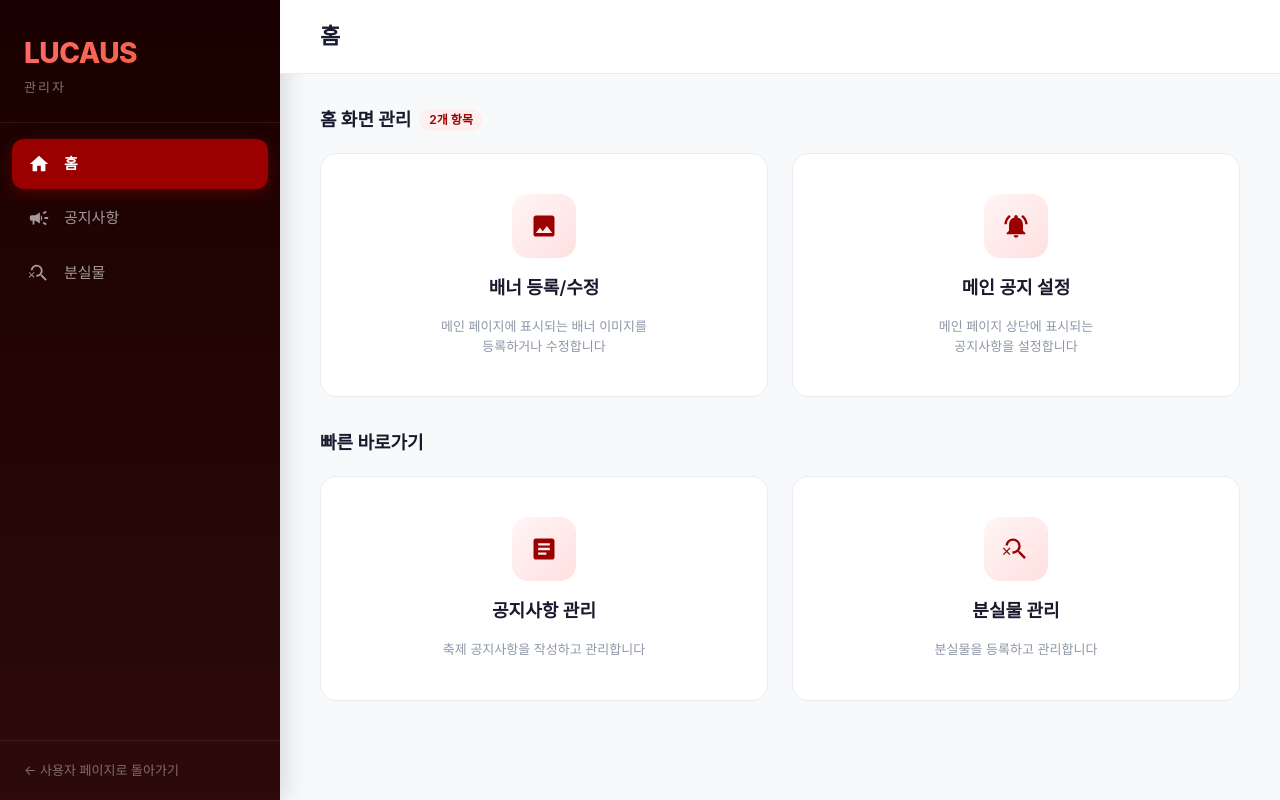
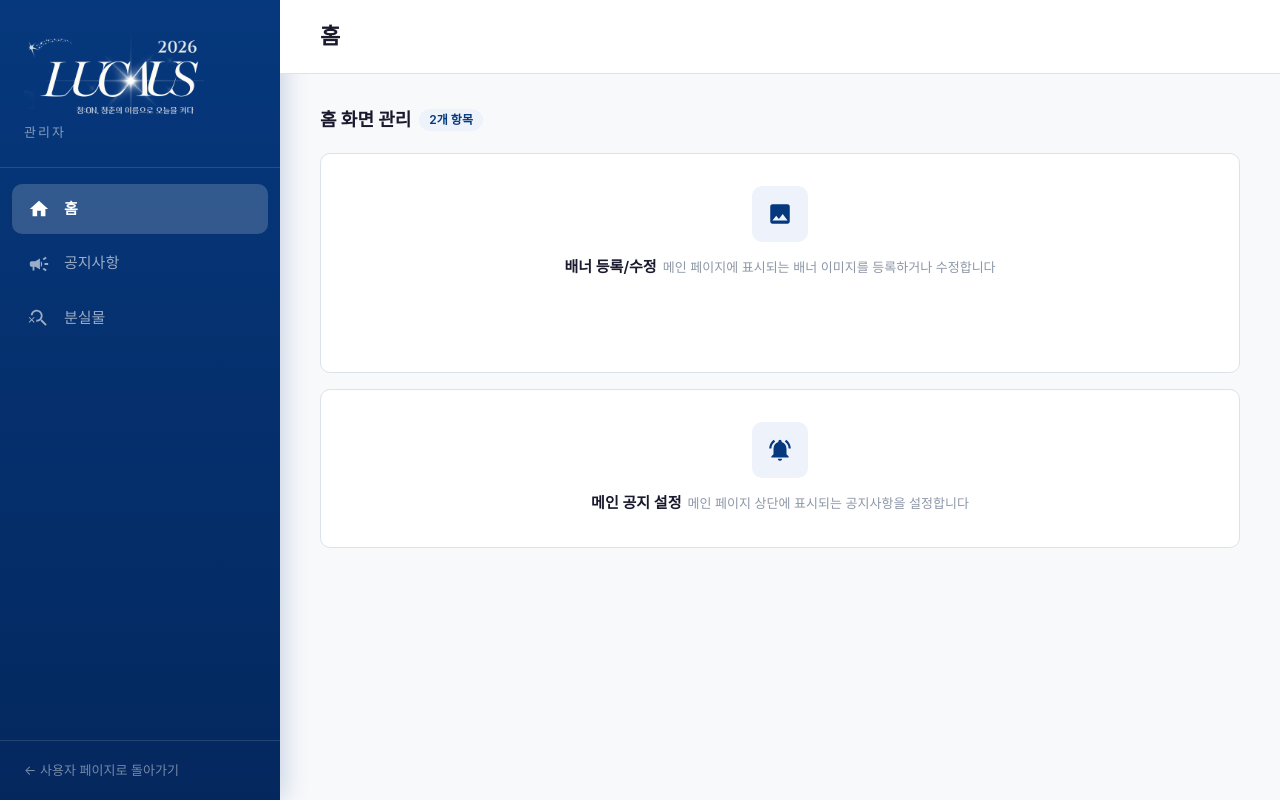
Before and after one commit to LUCAUS-Likelion14th/FrontEnd, a Next.js app: page /admin in a window 1280 px wide. Built offline with nearby package versions, Linux system fonts and the light colour scheme.

Commit message:
style: 관리자페이지 디자인 수정

```diff
--- a/src/app/admin/admin.css
+++ b/src/app/admin/admin.css
@@ -1,9 +1,3 @@
-/* ========================================
-   Admin Page Styles
-   Based on Figma: LUCAUS Admin (1611:12743)
-   ======================================== */
-
-/* Hide the main site Header & BottomNav when admin layout is active */
 .admin-root ~ header,
 .admin-root ~ nav,
 body:has(.admin-root) header,
@@ -35,32 +29,22 @@ body:has(.admin-root) main.min-h-screen {
   height: 100vh;
   display: flex;
   flex-direction: column;
-  background: linear-gradient(180deg, #1a0000 0%, #2d0a0a 100%);
+  background: linear-gradient(180deg, #06387d 0%, #04285e 100%);
   color: #ffffff;
   overflow-y: auto;
-  box-shadow: 4px 0 24px rgba(0, 0, 0, 0.15);
+  box-shadow: 4px 0 24px rgba(6, 56, 125, 0.2);
 }
 
 .admin-sidebar__header {
   padding: 32px 24px 24px;
-  border-bottom: 1px solid rgba(255, 255, 255, 0.08);
-}
-
-.admin-sidebar__logo {
-  font-size: 28px;
-  font-weight: 800;
-  letter-spacing: -0.5px;
-  background: linear-gradient(135deg, #ff6b6b, #ee5a24);
-  -webkit-background-clip: text;
-  -webkit-text-fill-color: transparent;
-  background-clip: text;
+  border-bottom: 1px solid rgba(255, 255, 255, 0.12);
 }
 
 .admin-sidebar__subtitle {
   display: block;
   font-size: 13px;
   font-weight: 500;
-  color: rgba(255, 255, 255, 0.45);
+  color: rgba(255, 255, 255, 0.5);
   margin-top: 4px;
   letter-spacing: 2px;
   text-transform: uppercase;
@@ -79,7 +63,7 @@ body:has(.admin-root) main.min-h-screen {
   align-items: center;
   gap: 14px;
   padding: 14px 16px;
-  border-radius: 12px;
+  border-radius: 10px;
   font-size: 15px;
   font-weight: 500;
   color: rgba(255, 255, 255, 0.6);
@@ -90,18 +74,17 @@ body:has(.admin-root) main.min-h-screen {
 
 .admin-sidebar__item:hover {
   color: rgba(255, 255, 255, 0.9);
-  background: rgba(255, 255, 255, 0.06);
+  background: rgba(255, 255, 255, 0.08);
 }
 
 .admin-sidebar__item--active {
   color: #ffffff;
-  background: #9a0000;
-  box-shadow: 0 4px 16px rgba(154, 0, 0, 0.4);
+  background: rgba(255, 255, 255, 0.18);
   font-weight: 600;
 }
 
 .admin-sidebar__item--active:hover {
-  background: #b50000;
+  background: rgba(255, 255, 255, 0.22);
 }
 
 .admin-sidebar__icon {
@@ -111,13 +94,13 @@ body:has(.admin-root) main.min-h-screen {
 
 .admin-sidebar__footer {
   padding: 20px 24px;
-  border-top: 1px solid rgba(255, 255, 255, 0.08);
+  border-top: 1px solid rgba(255, 255, 255, 0.12);
 }
 
 .admin-sidebar__back-link {
   display: block;
   font-size: 13px;
-  color: rgba(255, 255, 255, 0.4);
+  color: rgba(255, 255, 255, 0.45);
   text-decoration: none;
   transition: color 0.2s;
 }
@@ -140,7 +123,7 @@ body:has(.admin-root) main.min-h-screen {
   justify-content: space-between;
   padding: 20px 40px;
   background: #ffffff;
-  border-bottom: 1px solid #e8ecf1;
+  border-bottom: 1px solid #dce2e9;
   min-height: 72px;
 }
 
@@ -165,54 +148,63 @@ body:has(.admin-root) main.min-h-screen {
 /* ---- Cards ---- */
 .admin-cards {
   display: grid;
-  grid-template-columns: repeat(auto-fill, minmax(300px, 1fr));
-  gap: 24px;
+  grid-template-rows: repeat(auto-fill, minmax(220px, 1fr));
+  gap: 16px;
+}
+
+.admin-cards--column {
+  grid-template-columns: 1fr;
 }
 
 .admin-card {
   display: flex;
   flex-direction: column;
   align-items: center;
-  justify-content: center;
-  gap: 16px;
-  padding: 40px 32px;
+  gap: 14px;
+  padding: 32px 24px;
   background: #ffffff;
-  border: 1px solid #e8ecf1;
-  border-radius: 16px;
+  border: 1px solid #dce2e9;
+  border-radius: 10px;
   text-decoration: none;
   color: inherit;
-  transition: all 0.25s ease;
+  transition: all 0.2s ease;
   cursor: pointer;
-  min-height: 220px;
 }
 
 .admin-card:hover {
-  border-color: #9a0000;
-  box-shadow: 0 8px 32px rgba(154, 0, 0, 0.08);
+  border-color: #06387d;
+  box-shadow: 0 4px 20px rgba(6, 56, 125, 0.1);
   transform: translateY(-2px);
 }
 
 .admin-card__icon-wrapper {
-  width: 64px;
-  height: 64px;
+  width: 56px;
+  height: 56px;
   display: flex;
   align-items: center;
   justify-content: center;
-  border-radius: 16px;
-  background: linear-gradient(135deg, #fff5f5, #ffe0e0);
-  color: #9a0000;
-  font-size: 28px;
-  transition: all 0.25s ease;
+  border-radius: 10px;
+  background: #eef3fb;
+  color: #06387d;
+  font-size: 26px;
+  transition: all 0.2s ease;
 }
 
 .admin-card:hover .admin-card__icon-wrapper {
-  background: linear-gradient(135deg, #9a0000, #cc0000);
+  background: #06387d;
   color: #ffffff;
-  box-shadow: 0 4px 16px rgba(154, 0, 0, 0.3);
+}
+
+.admin-card__body {
+  display: flex;
+  flex-direction: row;
+  align-items: center;
+  gap: 6px;
+  text-align: center;
 }
 
 .admin-card__label {
-  font-size: 18px;
+  font-size: 15px;
   font-weight: 600;
   color: #1a1a2e;
 }
@@ -220,8 +212,8 @@ body:has(.admin-root) main.min-h-screen {
 .admin-card__description {
   font-size: 13px;
   color: #8d97a7;
+  line-height: 1.5;
   text-align: center;
-  line-height: 1.5;
 }
 
 /* ---- Section Headers ---- */
@@ -247,8 +239,8 @@ body:has(.admin-root) main.min-h-screen {
   border-radius: 20px;
   font-size: 12px;
   font-weight: 600;
-  background: #fff0f0;
-  color: #9a0000;
+  background: #eef3fb;
+  color: #06387d;
 }
 
 /* ---- Stats ---- */
@@ -262,8 +254,8 @@ body:has(.admin-root) main.min-h-screen {
 .admin-stat {
   padding: 24px;
   background: #ffffff;
-  border: 1px solid #e8ecf1;
-  border-radius: 12px;
+  border: 1px solid #dce2e9;
+  border-radius: 10px;
 }
 
 .admin-stat__label {
@@ -325,8 +317,8 @@ body:has(.admin-root) main.min-h-screen {
   flex: 1;
   height: 48px;
   padding: 0 16px;
-  background: #f0f1f3;
-  border: 1px solid #e0e3e8;
+  background: #f8f9fb;
+  border: 1px solid #dce2e9;
   border-radius: 10px;
   font-size: 15px;
   color: #1a1a2e;
@@ -335,16 +327,16 @@ body:has(.admin-root) main.min-h-screen {
 }
 
 .admin-form__input:focus {
-  border-color: #9a0000;
-  box-shadow: 0 0 0 3px rgba(154, 0, 0, 0.08);
+  border-color: #06387d;
+  box-shadow: 0 0 0 3px rgba(6, 56, 125, 0.08);
 }
 
 .admin-form__select {
   flex: 1;
   height: 48px;
   padding: 0 36px 0 16px;
-  background: #f0f1f3;
-  border: 1px solid #e0e3e8;
+  background: #f8f9fb;
+  border: 1px solid #dce2e9;
   border-radius: 10px;
   font-size: 15px;
   color: #1a1a2e;
@@ -355,8 +347,8 @@ body:has(.admin-root) main.min-h-screen {
 }
 
 .admin-form__select:focus {
-  border-color: #9a0000;
-  box-shadow: 0 0 0 3px rgba(154, 0, 0, 0.08);
+  border-color: #06387d;
+  box-shadow: 0 0 0 3px rgba(6, 56, 125, 0.08);
 }
 
 .admin-form__select-wrapper {
@@ -378,8 +370,8 @@ body:has(.admin-root) main.min-h-screen {
   width: 100%;
   height: 320px;
   background: #f8f9fb;
-  border: 2px dashed #e0e3e8;
-  border-radius: 12px;
+  border: 2px dashed #dce2e9;
+  border-radius: 10px;
   display: flex;
   flex-direction: column;
   align-items: center;
@@ -391,8 +383,8 @@ body:has(.admin-root) main.min-h-screen {
 }
 
 .admin-form__image-upload:hover {
-  border-color: #9a0000;
-  background: #fff5f5;
+  border-color: #06387d;
+  background: #eef3fb;
 }
 
 .admin-form__image-upload span {
@@ -412,8 +404,8 @@ body:has(.admin-root) main.min-h-screen {
   flex: 1;
   min-height: 400px;
   padding: 14px 16px;
-  background: #f0f1f3;
-  border: 1px solid #e0e3e8;
+  background: #f8f9fb;
+  border: 1px solid #dce2e9;
   border-radius: 10px;
   font-size: 15px;
   color: #1a1a2e;
@@ -425,8 +417,8 @@ body:has(.admin-root) main.min-h-screen {
 }
 
 .admin-form__textarea:focus {
-  border-color: #9a0000;
-  box-shadow: 0 0 0 3px rgba(154, 0, 0, 0.08);
+  border-color: #06387d;
+  box-shadow: 0 0 0 3px rgba(6, 56, 125, 0.08);
 }
 
 .admin-form__options {
@@ -436,8 +428,8 @@ body:has(.admin-root) main.min-h-screen {
   margin-top: 24px;
   padding: 24px;
   background: #ffffff;
-  border: 1px solid #e8ecf1;
-  border-radius: 12px;
+  border: 1px solid #dce2e9;
+  border-radius: 10px;
 }
 
 .admin-form__option-row {
@@ -476,7 +468,7 @@ body:has(.admin-root) main.min-h-screen {
 .admin-form__radio-custom {
   width: 22px;
   height: 22px;
-  border: 2px solid #ccc;
+  border: 2px solid #dce2e9;
   border-radius: 50%;
   display: flex;
   align-items: center;
@@ -485,26 +477,27 @@ body:has(.admin-root) main.min-h-screen {
 }
 
 .admin-form__radio input[type="radio"]:checked + .admin-form__radio-custom {
-  border-color: #9a0000;
+  border-color: #06387d;
 }
 
 .admin-form__radio input[type="radio"]:checked + .admin-form__radio-custom::after {
   content: "";
   width: 12px;
   height: 12px;
-  background: #9a0000;
+  background: #06387d;
   border-radius: 50%;
 }
 
 .admin-form__actions {
   display: flex;
   justify-content: center;
+  gap: 12px;
   margin-top: 32px;
 }
 
 .admin-form__submit {
   padding: 14px 48px;
-  background: #960000;
+  background: #06387d;
   color: #ffffff;
   border: none;
   border-radius: 10px;
@@ -516,8 +509,8 @@ body:has(.admin-root) main.min-h-screen {
 }
 
 .admin-form__submit:hover {
-  background: #b50000;
-  box-shadow: 0 4px 16px rgba(154, 0, 0, 0.3);
+  background: #0a4ba3;
+  box-shadow: 0 4px 16px rgba(6, 56, 125, 0.3);
   transform: translateY(-1px);
 }
 
@@ -526,6 +519,55 @@ body:has(.admin-root) main.min-h-screen {
   cursor: not-allowed;
   box-shadow: none;
   transform: none;
+}
+
+.admin-form__delete {
+  padding: 14px 48px;
+  background: #ffffff;
+  color: #cc3333;
+  border: 1px solid #cc3333;
+  border-radius: 10px;
+  font-size: 18px;
+  font-weight: 600;
+  cursor: pointer;
+  transition: all 0.2s;
+  letter-spacing: -0.3px;
+}
+
+.admin-form__delete:hover {
+  background: #fff0f0;
+  transform: translateY(-1px);
+}
+
+.admin-form__delete:disabled {
+  opacity: 0.5;
+  cursor: not-allowed;
+  transform: none;
+}
+
+/* ---- Utility ---- */
+.admin-topbar__subtitle {
+  font-size: 13px;
+  color: #8d97a7;
+}
+
+.admin-form__grid {
+  display: grid;
+  grid-template-columns: 1fr 1fr;
+  gap: 32px;
+  margin-bottom: 16px;
+}
+
+.admin-form__grid-col {
+  display: flex;
+  flex-direction: column;
+  gap: 16px;
+}
+
+.admin-loading {
+  color: #8d97a7;
+  text-align: center;
+  padding: 40px 0;
 }
 
 /* ---- List & Pagination ---- */
@@ -551,13 +593,13 @@ body:has(.admin-root) main.min-h-screen {
   display: flex;
   align-items: center;
   padding: 20px 0;
-  border-top: 1px solid #e0e3e8;
+  border-top: 1px solid #dce2e9;
   text-decoration: none;
   transition: background-color 0.2s;
 }
 
 .admin-list-item:hover {
-  background-color: rgba(0, 0, 0, 0.02);
+  background-color: rgba(6, 56, 125, 0.02);
 }
 
 .admin-list-badge {
@@ -572,14 +614,14 @@ body:has(.admin-root) main.min-h-screen {
 }
 
 .admin-list-badge--important {
-  background: #1a1a2e;
+  background: #06387d;
   color: #ffffff;
 }
 
 .admin-list-badge--normal {
   background: #ffffff;
-  border: 1px solid #e0e3e8;
-  color: #666666;
+  border: 1px solid #dce2e9;
+  color: #8d97a7;
 }
 
 .admin-list-title {
@@ -617,7 +659,7 @@ body:has(.admin-root) main.min-h-screen {
   border-radius: 50%;
   border: none;
   background: transparent;
-  color: #666666;
+  color: #8d97a7;
   font-size: 15px;
   font-weight: 500;
   cursor: pointer;
@@ -626,11 +668,11 @@ body:has(.admin-root) main.min-h-screen {
 
 .admin-pagination-btn:hover,
 .admin-pagination-page:hover:not(.admin-pagination-page--active) {
-  background: rgba(0, 0, 0, 0.05);
+  background: rgba(6, 56, 125, 0.06);
 }
 
 .admin-pagination-page--active {
-  background: #9a0000;
+  background: #06387d;
   color: #ffffff;
 }
 
@@ -646,20 +688,20 @@ body:has(.admin-root) main.min-h-screen {
   flex-direction: column;
   gap: 12px;
   padding: 12px;
-  border-radius: 12px;
+  border-radius: 10px;
   text-decoration: none;
   transition: transform 0.2s, background-color 0.2s;
 }
 
 .admin-grid-item:hover {
-  background-color: rgba(0, 0, 0, 0.03);
+  background-color: rgba(6, 56, 125, 0.04);
   transform: translateY(-2px);
 }
 
 .admin-grid-item__image {
   width: 100%;
   aspect-ratio: 175 / 137;
-  background-color: #d9d9d9;
+  background-color: #dce2e9;
   border-radius: 10px;
 }
 
--- a/src/app/admin/lost-items/page.tsx
+++ b/src/app/admin/lost-items/page.tsx
@@ -7,9 +7,7 @@ export default function LostItemsAdminPage() {
       <div className="admin-topbar">
         <h1 className="admin-topbar__title">분실물</h1>
         <div className="admin-topbar__actions">
-          <span style={{ fontSize: 13, color: "#8d97a7" }}>
-            분실물 관리
-          </span>
+          <span className="admin-topbar__subtitle">분실물 관리</span>
         </div>
       </div>
 
@@ -25,11 +23,11 @@ export default function LostItemsAdminPage() {
               <div className="admin-card__icon-wrapper">
                 <MdAddCircleOutline />
               </div>
-              <div className="admin-card__label">분실물 등록하기</div>
-              <div className="admin-card__description">
-                새로운 분실물을 접수하고
-                <br />
-                등록합니다
+              <div className="admin-card__body">
+                <div className="admin-card__label">분실물 등록하기</div>
+                <div className="admin-card__description">
+                  새로운 분실물을 접수하고 등록합니다
+                </div>
               </div>
             </Link>
 
@@ -37,11 +35,11 @@ export default function LostItemsAdminPage() {
               <div className="admin-card__icon-wrapper">
                 <MdEditNote />
               </div>
-              <div className="admin-card__label">분실물 수정하기</div>
-              <div className="admin-card__description">
-                등록된 분실물 정보를 수정하거나
-                <br />
-                상태를 변경합니다
+              <div className="admin-card__body">
+                <div className="admin-card__label">분실물 수정하기</div>
+                <div className="admin-card__description">
+                  등록된 분실물 정보를 수정하거나 상태를 변경합니다
+                </div>
               </div>
             </Link>
           </div>
--- a/src/app/admin/notices/edit/[id]/page.tsx
+++ b/src/app/admin/notices/edit/[id]/page.tsx
@@ -80,7 +80,7 @@ export default function NoticeEditDetailPage() {
   if (loading) {
     return (
       <div className="admin-main">
-        <p style={{ color: "#8d97a7", textAlign: "center", padding: "40px 0" }}>불러오는 중...</p>
+        <p className="admin-loading">불러오는 중...</p>
       </div>
     );
   }
--- a/src/app/admin/notices/edit/page.tsx
+++ b/src/app/admin/notices/edit/page.tsx
@@ -39,7 +39,7 @@ export default function NoticeEditPage() {
           <p className="admin-list-instruction">수정할 공지를 선택하세요</p>
 
           {loading ? (
-            <p style={{ color: "#8d97a7", textAlign: "center", padding: "40px 0" }}>불러오는 중...</p>
+            <p className="admin-loading">불러오는 중...</p>
           ) : (
             <div className="admin-list">
               {notices.map((notice) => (
--- a/src/app/admin/page.tsx
+++ b/src/app/admin/page.tsx
@@ -20,11 +20,11 @@ export default function AdminHomePage() {
               <div className="admin-card__icon-wrapper">
                 <MdImage />
               </div>
-              <div className="admin-card__label">배너 등록/수정</div>
-              <div className="admin-card__description">
-                메인 페이지에 표시되는 배너 이미지를
-                <br />
-                등록하거나 수정합니다
+              <div className="admin-card__body">
+                <div className="admin-card__label">배너 등록/수정</div>
+                <div className="admin-card__description">
+                  메인 페이지에 표시되는 배너 이미지를 등록하거나 수정합니다
+                </div>
               </div>
             </Link>
 
@@ -32,39 +32,11 @@ export default function AdminHomePage() {
               <div className="admin-card__icon-wrapper">
                 <MdNotificationsActive />
               </div>
-              <div className="admin-card__label">메인 공지 설정</div>
-              <div className="admin-card__description">
-                메인 페이지 상단에 표시되는
-                <br />
-                공지사항을 설정합니다
-              </div>
-            </Link>
-          </div>
-        </div>
-
-        <div className="admin-section">
-          <div className="admin-section__header">
-            <h2 className="admin-section__title">빠른 바로가기</h2>
-          </div>
-
-          <div className="admin-cards">
-            <Link href="/admin/notices" className="admin-card">
-              <div className="admin-card__icon-wrapper">
-                <MdArticle />
-              </div>
-              <div className="admin-card__label">공지사항 관리</div>
-              <div className="admin-card__description">
-                축제 공지사항을 작성하고 관리합니다
-              </div>
-            </Link>
-
-            <Link href="/admin/lost-items" className="admin-card">
-              <div className="admin-card__icon-wrapper">
-                <MdSearchOff />
-              </div>
-              <div className="admin-card__label">분실물 관리</div>
-              <div className="admin-card__description">
-                분실물을 등록하고 관리합니다
+              <div className="admin-card__body">
+                <div className="admin-card__label">메인 공지 설정</div>
+                <div className="admin-card__description">
+                  메인 페이지 상단에 표시되는 공지사항을 설정합니다
+                </div>
               </div>
             </Link>
           </div>
--- a/src/components/admin/AdminSidebar.tsx
+++ b/src/components/admin/AdminSidebar.tsx
@@ -1,6 +1,7 @@
 "use client";
 
 import Link from "next/link";
+import Image from "next/image";
 import { usePathname } from "next/navigation";
 import { IconType } from "react-icons";
 import { MdHome, MdCampaign, MdSearchOff } from "react-icons/md";
@@ -28,7 +29,7 @@ export default function AdminSidebar() {
   return (
     <aside className="admin-sidebar">
       <div className="admin-sidebar__header">
-        <div className="admin-sidebar__logo">LUCAUS</div>
+        <Image src="/lucaus-logo.png" alt="LUCAUS" width={180} height={24} />
         <span className="admin-sidebar__subtitle">관리자</span>
       </div>
 
```
Also changed, not shown: src/app/admin/lost-items/create/page.tsx (+7 -7 lines), src/app/admin/lost-items/edit/[id]/page.tsx (+8 -8 lines), src/app/admin/notices/page.tsx (+11 -13 lines).
